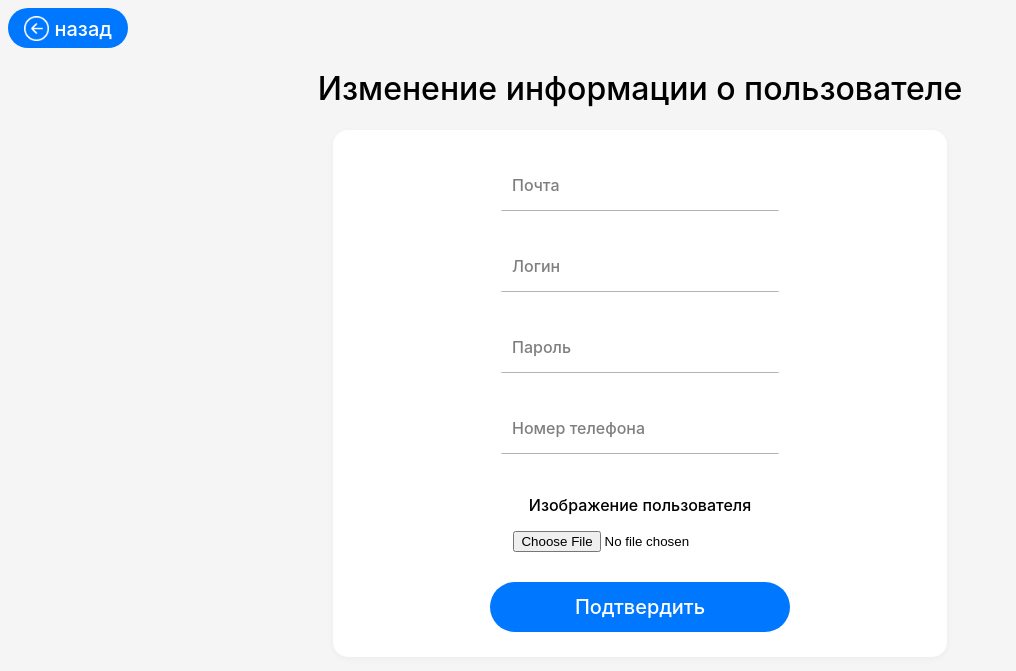
After one commit to alexeykurkin/brelki_py, a Django app: template templates/edit_user.html in a window 1280 px wide. The commit adds this page. Shown: the top 671 px of the page, without its empty margins (0-1016 px from the left). Run offline with Django 4.2, Linux system fonts and the light colour scheme; the template is opened without the code that fills it: values that come from a table or form of the project are taken from there, others are empty.

Commit message:
edit user data

```diff
--- a/brelki/forms.py
+++ b/brelki/forms.py
@@ -19,6 +19,13 @@ def validate_unique_email(value):
             'Почта используется в другом аккаунте',
             params={'value': value}
         )
+
+
+def validate_foreign_login(value):
+    user = models.User.objects.get(login=value)
+
+    if user:
+        raise ValidationError('Логин уже занят другим пользователем', params={'value': value})
 
 
 class RegistrationForm(ModelForm):
@@ -167,9 +174,55 @@ class SearchForm(forms.Form):
 
 
 EditKeychainForm = CreateKeychainForm
-EditUserForm = RegistrationForm
 
 
 class SendEmailForm(forms.Form):
     email_text_errors = {'required': 'Заполните поле'}
     email_text = forms.CharField(widget=forms.Textarea(attrs={'class': 'textarea-input'}))
+
+
+class EditUserForm(ModelForm):
+    email_errors = {
+        'required': 'Введите адрес электронной почты',
+        'invalid': 'Некорректный адрес электронной почты, пример: example@mail.ru'
+    }
+
+    login_errors = {
+        'required': 'Введите логин'
+    }
+
+    password_errors = {
+        'required': 'Введите пароль'
+    }
+
+    telephone_errors = {
+        'required': 'Введите телефон',
+        'invalid': 'Некорректный номер телефона, формат: +79999999999'
+    }
+
+    login = forms.CharField(widget=forms.TextInput(attrs={'placeholder': ' '}),
+                            error_messages=login_errors,
+                            validators=[MinLengthValidator(3, 'Слишком короткий логин'),
+                                        MaxLengthValidator(30, 'Слишком длинный логин')])
+
+    email = forms.EmailField(widget=forms.TextInput(attrs={'placeholder': ' '}),
+                             error_messages=email_errors,
+                             validators=[MinLengthValidator(5, 'Слишком короткий адрес эл. почты'),
+                                         MaxLengthValidator(50, 'Слишком длинный адрес эл. почты')])
+
+    password = forms.CharField(widget=forms.PasswordInput(attrs={'placeholder': ' '}),
+                               error_messages=password_errors,
+                               validators=[MinLengthValidator(3, 'Слишком короткий пароль'),
+                                           MaxLengthValidator(40, 'Слишком длинный пароль')]
+                               )
+
+    telephone_number = forms.CharField(widget=forms.TextInput(attrs={'placeholder': ' '}),
+                                       error_messages=telephone_errors)
+
+    user_img = forms.ImageField(widget=forms.FileInput(attrs={'class': 'file-load'}),
+                                validators=[FileExtensionValidator(allowed_extensions=['png', 'jpg', 'jpeg'],
+                                                                   message='Файл должен быть изображением')])
+
+    class Meta:
+        model = models.User
+        fields = ['login', 'email', 'password', 'telephone_number', 'user_img']
--- a/brelki/urls.py
+++ b/brelki/urls.py
@@ -34,5 +34,6 @@ urlpatterns = [
     path('edit_keychain', views.edit_keychain),
     path('delete_keychain', views.delete_keychain),
     path('history', views.history),
-    path('send_email', views.send_email)
+    path('send_email', views.send_email),
+    path('edit_user', views.edit_user)
 ] + static(settings.MEDIA_URL, document_root=settings.MEDIA_ROOT)
--- /dev/null
+++ b/templates/edit_user.html
@@ -0,0 +1,51 @@
+{% load static %}
+<!DOCTYPE html>
+<html lang="ru">
+<head>
+    <meta charset="UTF-8">
+    <title>Изменение информации пользователя</title>
+    <link rel="stylesheet" href="{% static 'css/style.css' %}">
+</head>
+<body>
+    {% include 'back_button.html' %}
+    <div class="form-content">
+        <form class="registration-form" method="post" enctype="multipart/form-data">
+            {% csrf_token %}
+            <h1>Изменение информации о пользователе</h1>
+            <div class="form-items">
+                <label for="" class="inp">
+                    {{ edit_user_form.email }}
+                    <span class="label">Почта</span>
+                    <span class="focus-bg"></span>
+                    {{ edit_user_form.email.errors }}
+                </label>
+
+                <label for="{{ edit_user_form.login.html_name }}" class="inp">
+                    {{ edit_user_form.login }}
+                    <span class="label">Логин</span>
+                    <span class="focus-bg"></span>
+                    {{ edit_user_form.login.errors }}
+                </label>
+                <label for="password" class="inp">
+                    {{ edit_user_form.password }}
+                    <span class="label">Пароль</span>
+                    <span class="focus-bg"></span>
+                    {{ edit_user_form.password.errors }}
+                </label>
+                <label for="telephone_number" class="inp">
+                    {{ edit_user_form.telephone_number }}
+                    <span class="label">Номер телефона</span>
+                    <span class="focus-bg"></span>
+                    {{ edit_user_form.telephone_number.errors }}
+                </label>
+                    <p>Изображение пользователя</p>
+                    {{ edit_user_form.user_img.errors }}
+                    {{ edit_user_form.user_img }}
+
+                    <button type="submit" class="submit-button">
+                    Подтвердить
+                </button>
+            </div>
+        </form>
+    </div>
+</body>
```
Also changed, not shown: brelki/views.py (+53 -2 lines), templates/keychain.html (+4 -5 lines), templates/user_info.html (+6 -4 lines), brelki/uploaded_images/user_images/horror_ndrCYZM.png (deleted), brelki/uploaded_images/user_images/лежит.png (added).
